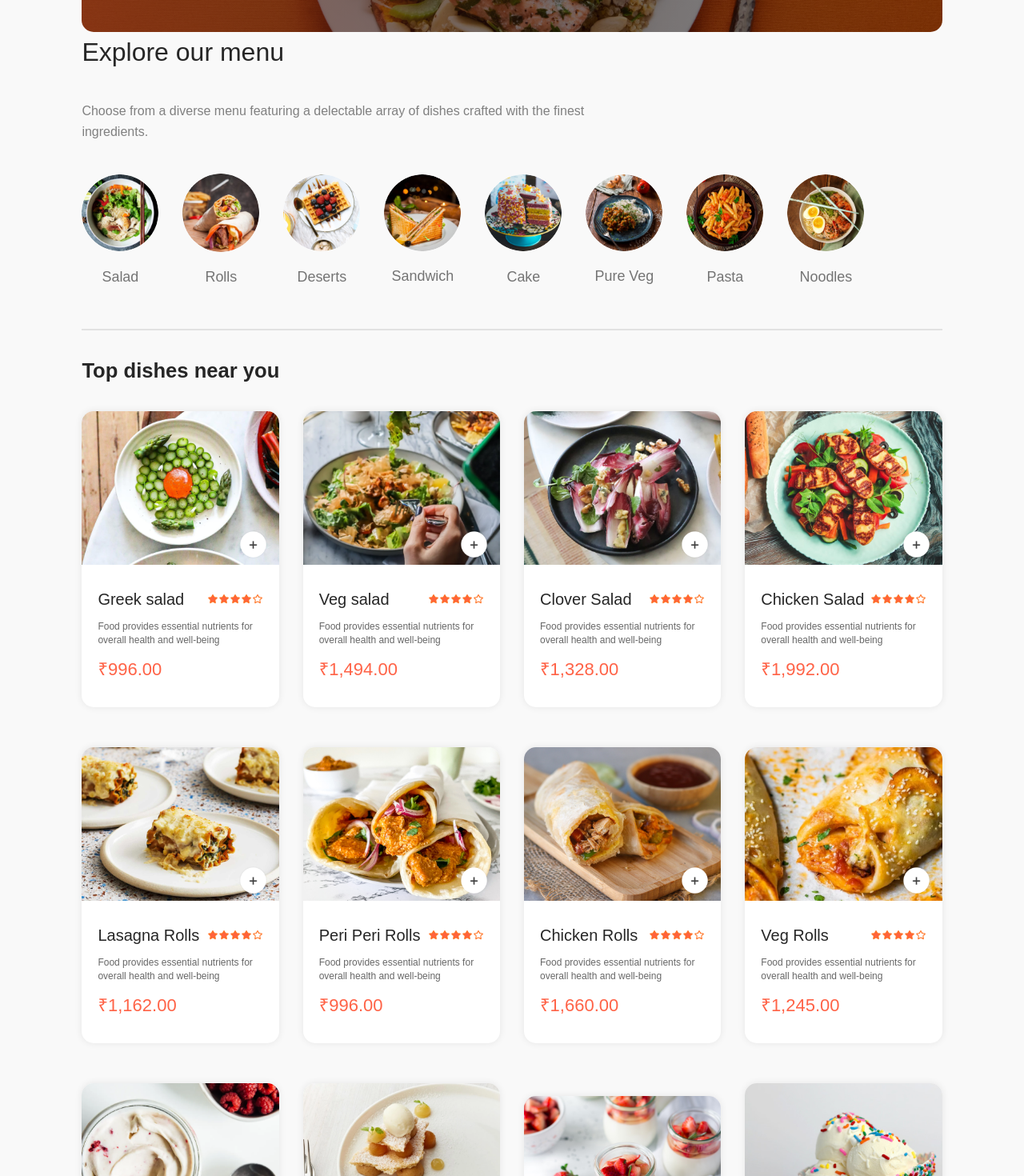
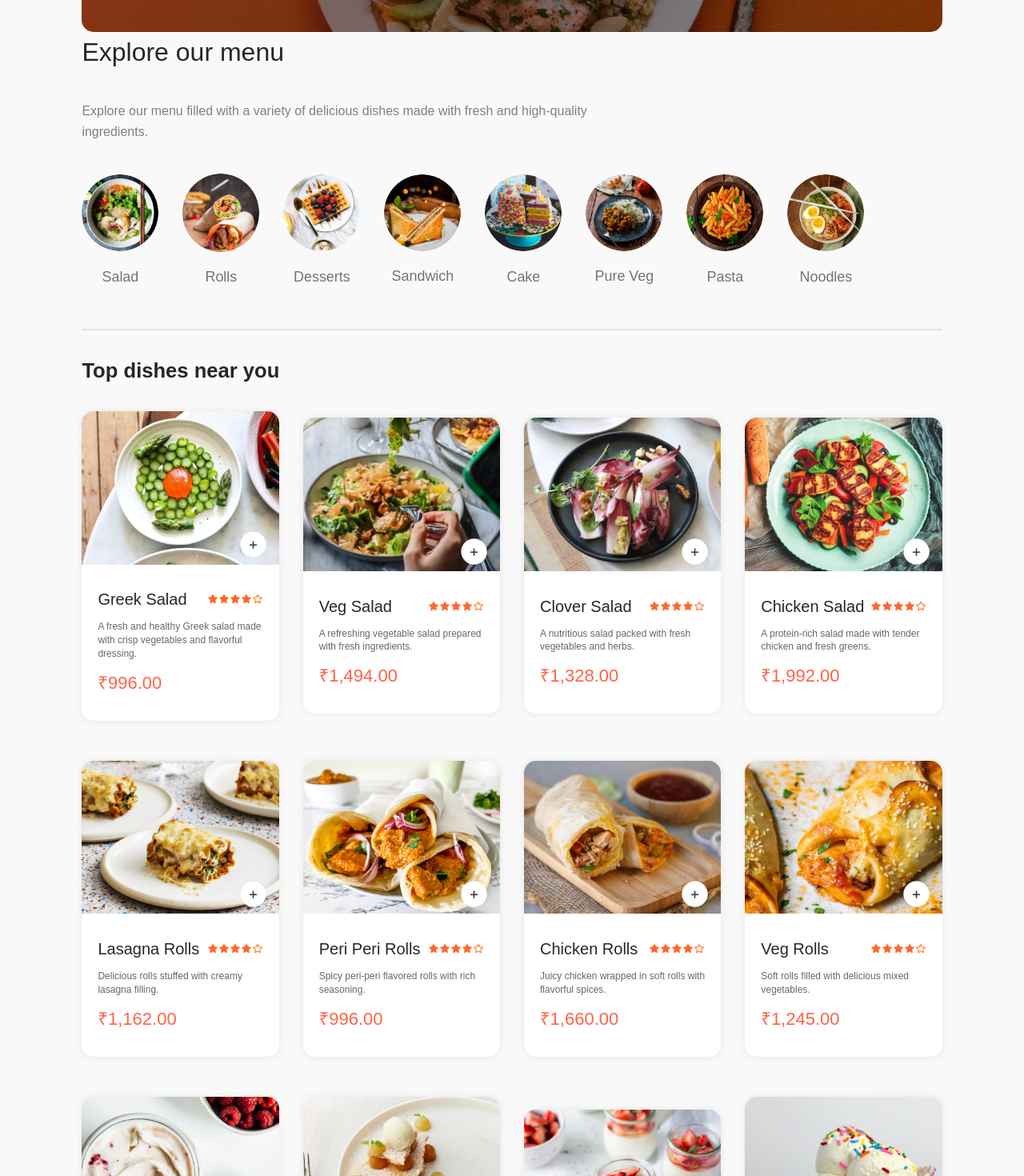
Before and after one commit to Tushar-Kachariya/Food, a React (Vite) app: page / in a window 1280 px wide. Shown: the part 420-1890 px from the top of the page at 80% size. Built offline with nearby package versions, Linux system fonts and the light colour scheme; a web font is replaced by a local one.

Commit message:
food url add

```diff
--- a/index.html
+++ b/index.html
@@ -4,7 +4,7 @@
     <meta charset="UTF-8" />
     <link rel="icon" type="image/svg+xml" href="/vite.svg" />
     <meta name="viewport" content="width=device-width, initial-scale=1.0" />
-    <title>food Del</title>
+    <title>food cafe's</title>
   </head>
   <body>
     <div id="root"></div>
--- a/src/assets/frontend_assets/assets.js
+++ b/src/assets/frontend_assets/assets.js
@@ -83,132 +83,122 @@ export const assets = {
 }
 
 export const menu_list = [
-    {
-        menu_name: "Salad",
-        menu_image: menu_1
-    },
-    {
-        menu_name: "Rolls",
-        menu_image: menu_2
-    },
-    {
-        menu_name: "Deserts",
-        menu_image: menu_3
-    },
-    {
-        menu_name: "Sandwich",
-        menu_image: menu_4
-    },
-    {
-        menu_name: "Cake",
-        menu_image: menu_5
-    },
-    {
-        menu_name: "Pure Veg",
-        menu_image: menu_6
-    },
-    {
-        menu_name: "Pasta",
-        menu_image: menu_7
-    },
-    {
-        menu_name: "Noodles",
-        menu_image: menu_8
-    }]
+  { menu_name: "Salad", menu_image: menu_1 },
+  { menu_name: "Rolls", menu_image: menu_2 },
+  { menu_name: "Desserts", menu_image: menu_3 },
+  { menu_name: "Sandwich", menu_image: menu_4 },
+  { menu_name: "Cake", menu_image: menu_5 },
+  { menu_name: "Pure Veg", menu_image: menu_6 },
+  { menu_name: "Pasta", menu_image: menu_7 },
+  { menu_name: "Noodles", menu_image: menu_8 }
+]
 
 export const food_list = [
   {
     _id: "1",
-        name: "Greek salad",
+    name: "Greek Salad",
     image: food_1,
     price: 12,
-        description: "Food provides essential nutrients for overall health and well-being",
+    description: "A fresh and healthy Greek salad made with crisp vegetables and flavorful dressing.",
     category: "Salad"
   },
   {
     _id: "2",
-        name: "Veg salad",
+    name: "Veg Salad",
     image: food_2,
     price: 18,
-        description: "Food provides essential nutrients for overall health and well-being",
+    description: "A refreshing vegetable salad prepared with fresh ingredients.",
     category: "Salad"
-    }, {
+  },
+  {
     _id: "3",
     name: "Clover Salad",
     image: food_3,
     price: 16,
-        description: "Food provides essential nutrients for overall health and well-being",
+    description: "A nutritious salad packed with fresh vegetables and herbs.",
     category: "Salad"
-    }, {
+  },
+  {
     _id: "4",
     name: "Chicken Salad",
     image: food_4,
     price: 24,
-        description: "Food provides essential nutrients for overall health and well-being",
+    description: "A protein-rich salad made with tender chicken and fresh greens.",
     category: "Salad"
-    }, {
+  },
+
+  {
     _id: "5",
     name: "Lasagna Rolls",
     image: food_5,
     price: 14,
-        description: "Food provides essential nutrients for overall health and well-being",
+    description: "Delicious rolls stuffed with creamy lasagna filling.",
     category: "Rolls"
-    }, {
+  },
+  {
     _id: "6",
     name: "Peri Peri Rolls",
     image: food_6,
     price: 12,
-        description: "Food provides essential nutrients for overall health and well-being",
+    description: "Spicy peri-peri flavored rolls with rich seasoning.",
     category: "Rolls"
-    }, {
+  },
+  {
     _id: "7",
     name: "Chicken Rolls",
     image: food_7,
     price: 20,
-        description: "Food provides essential nutrients for overall health and well-being",
+    description: "Juicy chicken wrapped in soft rolls with flavorful spices.",
     category: "Rolls"
-    }, {
+  },
+  {
     _id: "8",
     name: "Veg Rolls",
     image: food_8,
     price: 15,
-        description: "Food provides essential nutrients for overall health and well-being",
+    description: "Soft rolls filled with delicious mixed vegetables.",
     category: "Rolls"
-    }, {
+  },
+
+  {
     _id: "9",
     name: "Ripple Ice Cream",
     image: food_9,
     price: 14,
-        description: "Food provides essential nutrients for overall health and well-being",
-        category: "Deserts"
-    }, {
+    description: "Creamy ice cream with delightful ripple flavors.",
+    category: "Desserts"
+  },
+  {
     _id: "10",
     name: "Fruit Ice Cream",
     image: food_10,
     price: 22,
-        description: "Food provides essential nutrients for overall health and well-being",
-        category: "Deserts"
-    }, {
+    description: "Sweet and refreshing fruit-flavored ice cream.",
+    category: "Desserts"
+  },
+  {
     _id: "11",
     name: "Jar Ice Cream",
     image: food_11,
     price: 10,
-        description: "Food provides essential nutrients for overall health and well-being",
-        category: "Deserts"
-    }, {
+    description: "Delicious ice cream served in a stylish jar.",
+    category: "Desserts"
+  },
+  {
     _id: "12",
     name: "Vanilla Ice Cream",
     image: food_12,
     price: 12,
-        description: "Food provides essential nutrients for overall health and well-being",
-        category: "Deserts"
+    description: "Classic vanilla ice cream with smooth creamy texture.",
+    category: "Desserts"
   },
+
   {
     _id: "13",
     name: "Chicken Sandwich",
     image: food_13,
     price: 12,
-        description: "Food provides essential nutrients for overall health and well-being",
+    description: "A tasty sandwich filled with juicy chicken and fresh veggies.",
     category: "Sandwich"
   },
   {
@@ -216,85 +206,98 @@ export const food_list = [
     name: "Vegan Sandwich",
     image: food_14,
     price: 18,
-        description: "Food provides essential nutrients for overall health and well-being",
+    description: "A healthy vegan sandwich packed with fresh vegetables.",
     category: "Sandwich"
-    }, {
+  },
+  {
     _id: "15",
     name: "Grilled Sandwich",
     image: food_15,
     price: 16,
-        description: "Food provides essential nutrients for overall health and well-being",
+    description: "Crispy grilled sandwich with delicious fillings.",
     category: "Sandwich"
-    }, {
+  },
+  {
     _id: "16",
     name: "Bread Sandwich",
     image: food_16,
     price: 24,
-        description: "Food provides essential nutrients for overall health and well-being",
+    description: "A simple yet tasty sandwich with fresh ingredients.",
     category: "Sandwich"
-    }, {
+  },
+
+  {
     _id: "17",
     name: "Cup Cake",
     image: food_17,
     price: 14,
-        description: "Food provides essential nutrients for overall health and well-being",
+    description: "Soft and fluffy cupcake topped with sweet frosting.",
     category: "Cake"
-    }, {
+  },
+  {
     _id: "18",
     name: "Vegan Cake",
     image: food_18,
     price: 12,
-        description: "Food provides essential nutrients for overall health and well-being",
+    description: "A delicious plant-based cake made with natural ingredients.",
     category: "Cake"
-    }, {
+  },
+  {
     _id: "19",
     name: "Butterscotch Cake",
     image: food_19,
     price: 20,
-        description: "Food provides essential nutrients for overall health and well-being",
+    description: "Rich and creamy butterscotch flavored cake.",
     category: "Cake"
-    }, {
+  },
+  {
     _id: "20",
     name: "Sliced Cake",
     image: food_20,
     price: 15,
-        description: "Food provides essential nutrients for overall health and well-being",
+    description: "Soft and moist cake slices perfect for dessert.",
     category: "Cake"
-    }, {
+  },
+
+  {
     _id: "21",
-        name: "Garlic Mushroom ",
+    name: "Garlic Mushroom",
     image: food_21,
     price: 14,
-        description: "Food provides essential nutrients for overall health and well-being",
+    description: "Flavorful garlic mushrooms cooked with aromatic spices.",
     category: "Pure Veg"
-    }, {
+  },
+  {
     _id: "22",
     name: "Fried Cauliflower",
     image: food_22,
     price: 22,
-        description: "Food provides essential nutrients for overall health and well-being",
+    description: "Crispy fried cauliflower with savory seasoning.",
     category: "Pure Veg"
-    }, {
+  },
+  {
     _id: "23",
     name: "Mix Veg Pulao",
     image: food_23,
     price: 10,
-        description: "Food provides essential nutrients for overall health and well-being",
+    description: "Aromatic rice dish cooked with fresh vegetables.",
     category: "Pure Veg"
-    }, {
+  },
+  {
     _id: "24",
     name: "Rice Zucchini",
     image: food_24,
     price: 12,
-        description: "Food provides essential nutrients for overall health and well-being",
+    description: "Light and healthy rice cooked with zucchini.",
     category: "Pure Veg"
   },
+
   {
     _id: "25",
     name: "Cheese Pasta",
     image: food_25,
     price: 12,
-        description: "Food provides essential nutrients for overall health and well-being",
+    description: "Creamy pasta loaded with melted cheese.",
     category: "Pasta"
   },
   {
@@ -302,56 +305,64 @@ export const food_list = [
     name: "Tomato Pasta",
     image: food_26,
     price: 18,
-        description: "Food provides essential nutrients for overall health and well-being",
+    description: "Classic pasta cooked with rich tomato sauce.",
     category: "Pasta"
-    }, {
+  },
+  {
     _id: "27",
     name: "Creamy Pasta",
     image: food_27,
     price: 16,
-        description: "Food provides essential nutrients for overall health and well-being",
+    description: "Smooth and creamy pasta with flavorful herbs.",
     category: "Pasta"
-    }, {
+  },
+  {
     _id: "28",
     name: "Chicken Pasta",
     image: food_28,
     price: 24,
-        description: "Food provides essential nutrients for overall health and well-being",
+    description: "Delicious pasta served with tender chicken pieces.",
     category: "Pasta"
-    }, {
+  },
+
+  {
     _id: "29",
-        name: "Buttter Noodles",
+    name: "Butter Noodles",
     image: food_29,
     price: 14,
-        description: "Food provides essential nutrients for overall health and well-being",
+    description: "Soft noodles tossed in rich buttery flavor.",
     category: "Noodles"
-    }, {
+  },
+  {
     _id: "30",
     name: "Veg Noodles",
     image: food_30,
     price: 12,
-        description: "Food provides essential nutrients for overall health and well-being",
+    description: "Stir-fried noodles with fresh vegetables.",
     category: "Noodles"
-    }, {
+  },
+  {
     _id: "31",
     name: "Somen Noodles",
     image: food_31,
     price: 20,
-        description: "Food provides essential nutrients for overall health and well-being",
+    description: "Japanese style thin noodles with delicate flavor.",
     category: "Noodles"
-    }, {
+  },
+  {
     _id: "32",
     name: "Cooked Noodles",
     image: food_32,
     price: 15,
-        description: "Food provides essential nutrients for overall health and well-being",
+    description: "Hot and flavorful noodles prepared with spices.",
     category: "Noodles"
-    },{
-        _id:'33',
-        name:'misal pav',
-        image :food_32,
-        price:23,
-        description:"this food from maharastra",
-        category:'Pure Veg'
+  },
+  {
+    _id: "33",
+    name: "Misal Pav",
+    image: food_32,
+    price: 23,
+    description: "A popular spicy Maharashtrian street food served with pav.",
+    category: "Pure Veg"
   }
 ]
--- a/src/componetes/ExploreMenu/ExploreMenu.jsx
+++ b/src/componetes/ExploreMenu/ExploreMenu.jsx
@@ -8,8 +8,7 @@ export default function ExploreMenu({ category, setCategory }) {
       <h1>Explore our menu</h1>
 
       <p className="explore-menu-text">
-        Choose from a diverse menu featuring a delectable array of dishes
-        crafted with the finest ingredients.
+        Explore our menu filled with a variety of delicious dishes made with fresh and high-quality ingredients.
       </p>
 
       <div className="explore-menu-list">
--- a/src/componetes/Footer/Footer.jsx
+++ b/src/componetes/Footer/Footer.jsx
@@ -11,8 +11,7 @@ export default function Footer() {
         <div className="footer-content-left">
           <img src={assets.logo} alt="logo" />
           <p>
-            Lorem ipsum dolor sit amet consectetur adipisicing elit.
-            Cumque nam, iste distinctio nesciunt eius repellendus.
+            Browse our menu and enjoy a variety of delicious dishes prepared with fresh, high-quality ingredients.
           </p>
           <div className="footer-social-icon">
             <img src={assets.facebook_icon} alt="facebook" />
@@ -33,7 +32,7 @@ export default function Footer() {
         <div className="footer-content-right">
           <h2>GET IN TOUCH</h2>
           <ul>
-            <li>+1-212-233-4569</li>
+            <li>+91 8347132400</li>
             <li>contact@tometo.com</li>
           </ul>
         </div>
--- a/src/componetes/Header/Header.jsx
+++ b/src/componetes/Header/Header.jsx
@@ -8,8 +8,7 @@ export default function Header() {
             <div className="header-content">
                 <h2>Order your favourite food here</h2>
                 <p>
-                    Choose from a diverse menu featuring a delectable array of dishes
-                    crafted with the finest ingredients.
+                   Explore our menu filled with a variety of delicious dishes made with fresh and high-quality ingredients.
                 </p>
                 <button>View Menu</button>
             </div>
```
Lines whose indentation alone changed are shown as unchanged.
